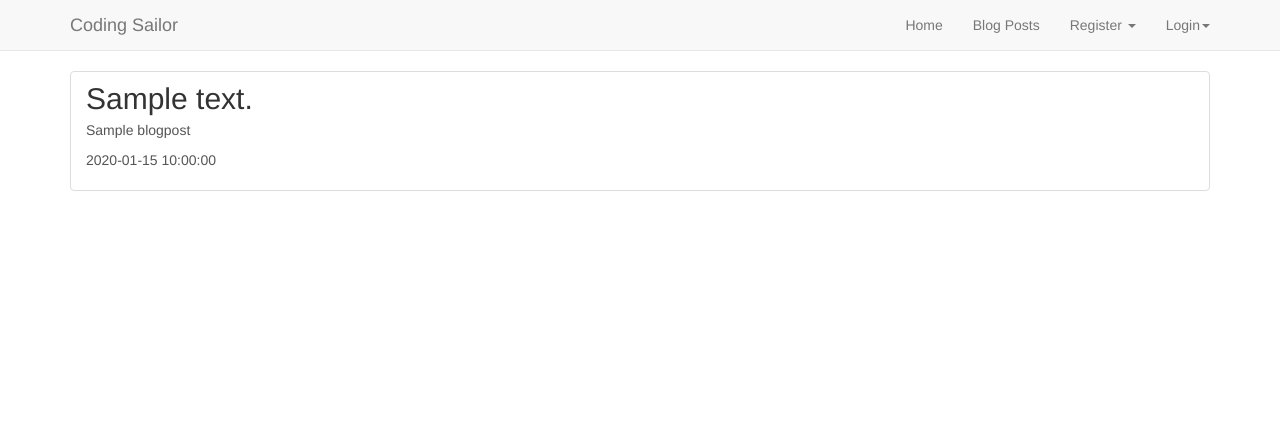
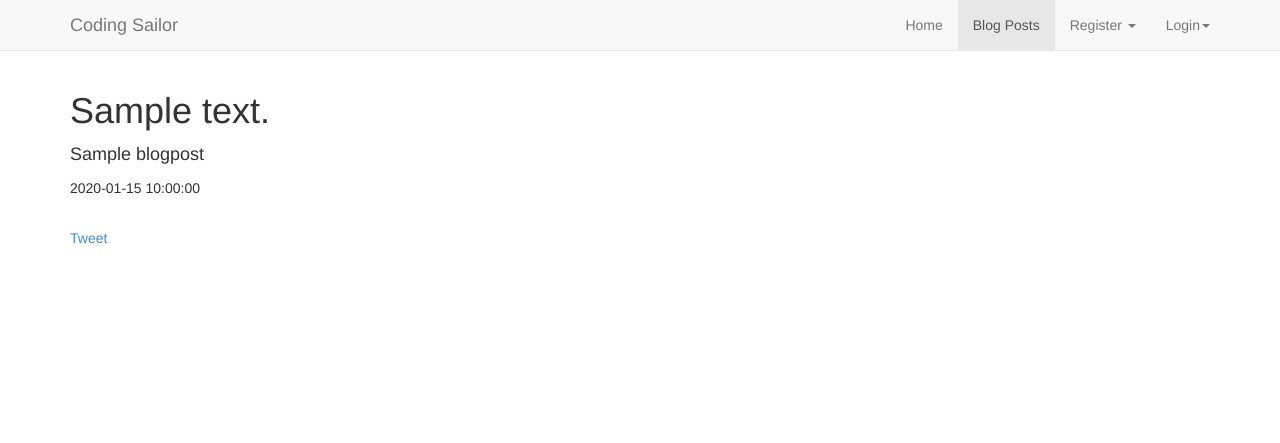
Before and after one commit to AnthonySaldana/CodingSailor.com-BlogProject, a PHP site: page /posts/viewpost.php?postid=1 in a window 1280 px wide. Shown: the top 443 px of the page. Run offline with PHP 8.4, Linux system fonts and the light colour scheme; tables that the repository leaves empty or names only in its code hold one stand-in row (values such as "Sample post"); data that the repository does not hold is empty; some libraries are stand-ins or nearby versions.

Commit message:
Update viewpost.php

```diff
--- a/posts/viewpost.php
+++ b/posts/viewpost.php
@@ -1,4 +1,5 @@
 <?php
+$tag = "posts";
 $root = $_SERVER['DOCUMENT_ROOT'];
 include_once $root . '/header.php';
 require_once($root . '/loginform/secure/logindb.php');
@@ -16,16 +17,19 @@ $resultcurrent=mysql_query($latestquery);
 if(!$resultcurrent) die("couldnt read posts");
 $row = mysql_fetch_row($resultcurrent);
 echo<<<_currentposts
-		<div class='container'>
+		<div class='container' style="margin-top:20px; margin-bottom:20px;">
 			<div class='row'>
-				<div class='col-md-12'>
+				<div class='col-md-8'>
 					<div class='list-group'>
-						<a href='/posts/viewpost.php?postid=$row[3]' class='list-group-item'>
-						<h2 Class='list-group-item-heading'>$row[1]</h2>
-						<p>$row[2]</p>
+						<h1>$row[1]</h1>
+						<p class="h4" style="line-height:150%;">$row[2]</p>
 						<p>$row[4]</p></a>
+						<br/>
+						<a href="https://twitter.com/share" class="twitter-share-button" data-url="http://codingsailor.com/posts/viewpost.php?postid=$postid" data-via="anthonysaldana3">Tweet</a>
+<script>!function(d,s,id){var js,fjs=d.getElementsByTagName(s)[0],p=/^http:/.test(d.location)?'http':'https';if(!d.getElementById(id)){js=d.createElement(s);js.id=id;js.src=p+'://platform.twitter.com/widgets.js';fjs.parentNode.insertBefore(js,fjs);}}(document, 'script', 'twitter-wjs');</script>
 					</div>
 				</div>
+
 			</div>
 		</div>
 _currentposts;
```
